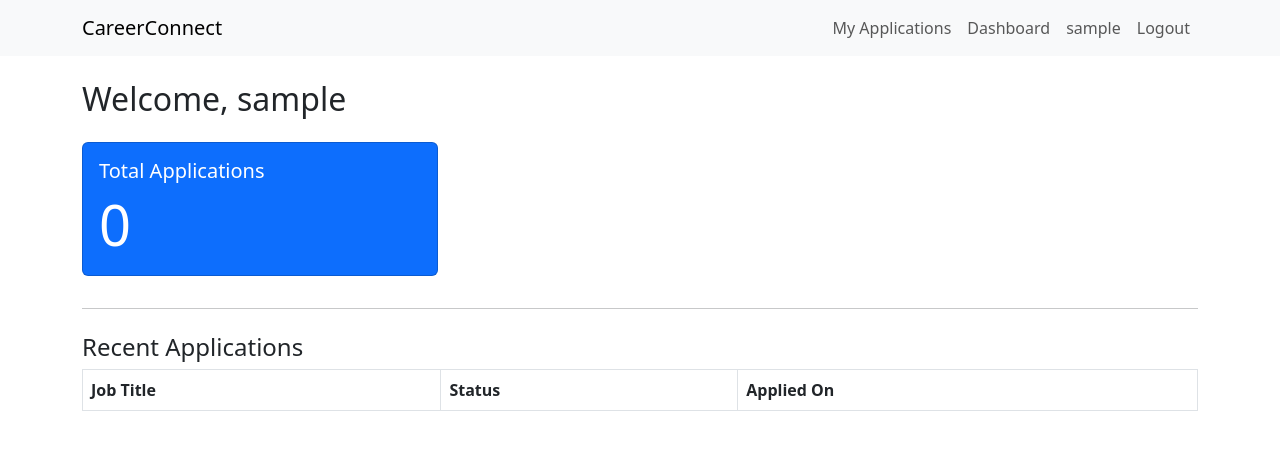
After one commit to Abidjahan1/CarrerConnect, a Django app: page /applicant/dashboard/ in a window 1280 px wide. The commit adds this page. Shown: the top 450 px of the page. Run offline with Django 5.2, Linux system fonts and the light colour scheme; the visitor is signed in with stand-in values (Sample User, id 1); data that the repository does not hold is empty; some libraries are stand-ins or nearby versions.

Commit message:
Add applicant dashboard template with application summary and recent applications table

```diff
--- a/jobs/urls.py
+++ b/jobs/urls.py
@@ -4,4 +4,5 @@ from . import views
 urlpatterns = [
     path('', views.job_list, name='home'),  # homepage shows jobs
     path('<int:job_id>/', views.job_detail, name='job_detail'),
+    path('applicant/dashboard/', views.applicant_dashboard, name='applicant_dashboard'),
 ]
--- a/jobs/views.py
+++ b/jobs/views.py
@@ -1,9 +1,11 @@
 from django.shortcuts import render,get_object_or_404
+from django.contrib.auth.decorators import login_required
 from .models import JobPost
 # Create your views here.
 from django.shortcuts import render
 from .models import JobPost
 from applications.models import JobApplication
+from django.db.models import Count
 
 def job_list(request):
     jobs = JobPost.objects.filter(is_active=True).order_by('-created_at')
@@ -19,3 +21,22 @@ def job_detail(request, job_id):
         'job': job,
         'applicant_count': applicant_count,
     })
+
+@login_required
+def applicant_dashboard(request):
+    applications = JobApplication.objects.filter(user=request.user).order_by('-applied_at')
+
+    # Count total applications
+    total_applications = applications.count()
+
+    # Count by status
+    status_counts = applications.values('status').annotate(count=Count('status'))
+
+    # Build dictionary like {'pending': 3, 'rejected': 1, ...}
+    status_summary = {s['status']: s['count'] for s in status_counts}
+
+    return render(request, 'jobs/applicant_dashboard.html', {
+        'applications': applications[:5],  # show recent 5
+        'total_applications': total_applications,
+        'status_summary': status_summary
+    })
--- a/templates/base.html
+++ b/templates/base.html
@@ -14,6 +14,9 @@
                 {% if user.is_authenticated %}
                   <li class="nav-item">
             <a class="nav-link" href="{% url 'user_applications' %}">My Applications</a>
+          </li>
+          <li class="nav-item">
+             <a class="nav-link" href="{% url 'applicant_dashboard' %}">Dashboard</a>
           </li>
                     <li class="nav-item"><a class="nav-link" href="#">{{ user.username }}</a></li>
                     <li class="nav-item"><a class="nav-link" href="{% url 'logout' %}">Logout</a></li>
--- /dev/null
+++ b/templates/jobs/applicant_dashboard.html
@@ -0,0 +1,64 @@
+{% extends 'base.html' %}
+{% block content %}
+<div class="container mt-4">
+    <h2>Welcome, {{ request.user.username }}</h2>
+
+    <div class="row mt-4">
+        <div class="col-md-4">
+            <div class="card text-white bg-primary mb-3">
+                <div class="card-body">
+                    <h5 class="card-title">Total Applications</h5>
+                    <p class="card-text display-4">{{ total_applications }}</p>
+                </div>
+            </div>
+        </div>
+
+        {% for status, count in status_summary.items %}
+        <div class="col-md-4">
+            <div class="card mb-3
+                {% if status == 'pending' %}bg-warning
+                {% elif status == 'shortlisted' %}bg-info
+                {% elif status == 'rejected' %}bg-danger
+                {% elif status == 'hired' %}bg-success
+                {% else %}bg-secondary{% endif %} text-white">
+                <div class="card-body">
+                    <h5 class="card-title text-capitalize">{{ status }}</h5>
+                    <p class="card-text display-6">{{ count }}</p>
+                </div>
+            </div>
+        </div>
+        {% endfor %}
+    </div>
+
+    <hr>
+
+    <h4 class="mt-4">Recent Applications</h4>
+    <table class="table table-bordered mt-2">
+        <thead>
+            <tr>
+                <th>Job Title</th>
+                <th>Status</th>
+                <th>Applied On</th>
+            </tr>
+        </thead>
+        <tbody>
+            {% for app in applications %}
+            <tr>
+                <td><a href="{% url 'job_detail' app.job.id %}">{{ app.job.title }}</a></td>
+                <td>
+                    <span class="badge
+                        {% if app.status == 'pending' %}bg-warning
+                        {% elif app.status == 'shortlisted' %}bg-info
+                        {% elif app.status == 'rejected' %}bg-danger
+                        {% elif app.status == 'hired' %}bg-success
+                        {% else %}bg-secondary{% endif %}">
+                        {{ app.status|capfirst }}
+                    </span>
+                </td>
+                <td>{{ app.applied_at|date:"M d, Y H:i" }}</td>
+            </tr>
+            {% endfor %}
+        </tbody>
+    </table>
+</div>
+{% endblock %}
```
Also changed, not shown: 1 other file.
